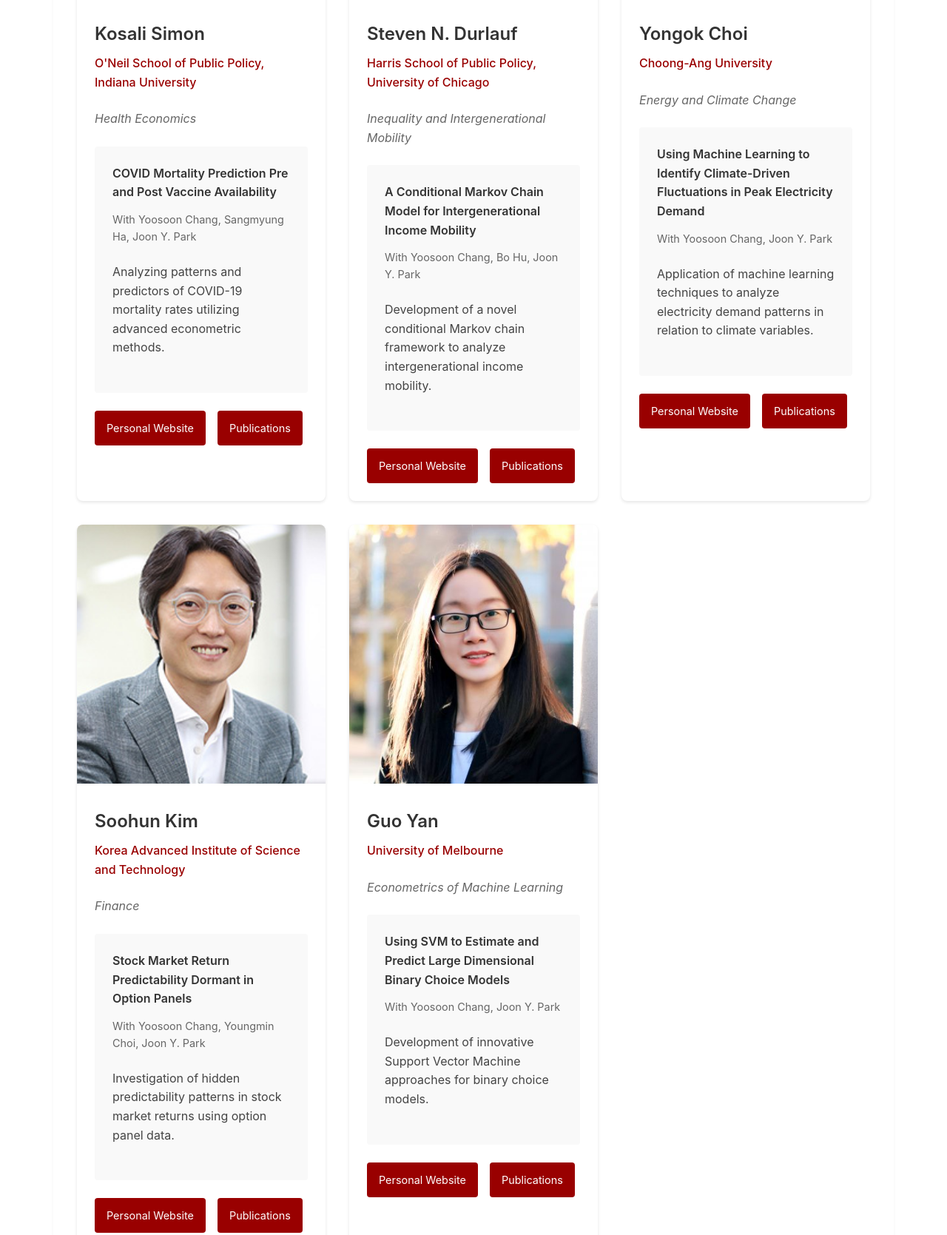
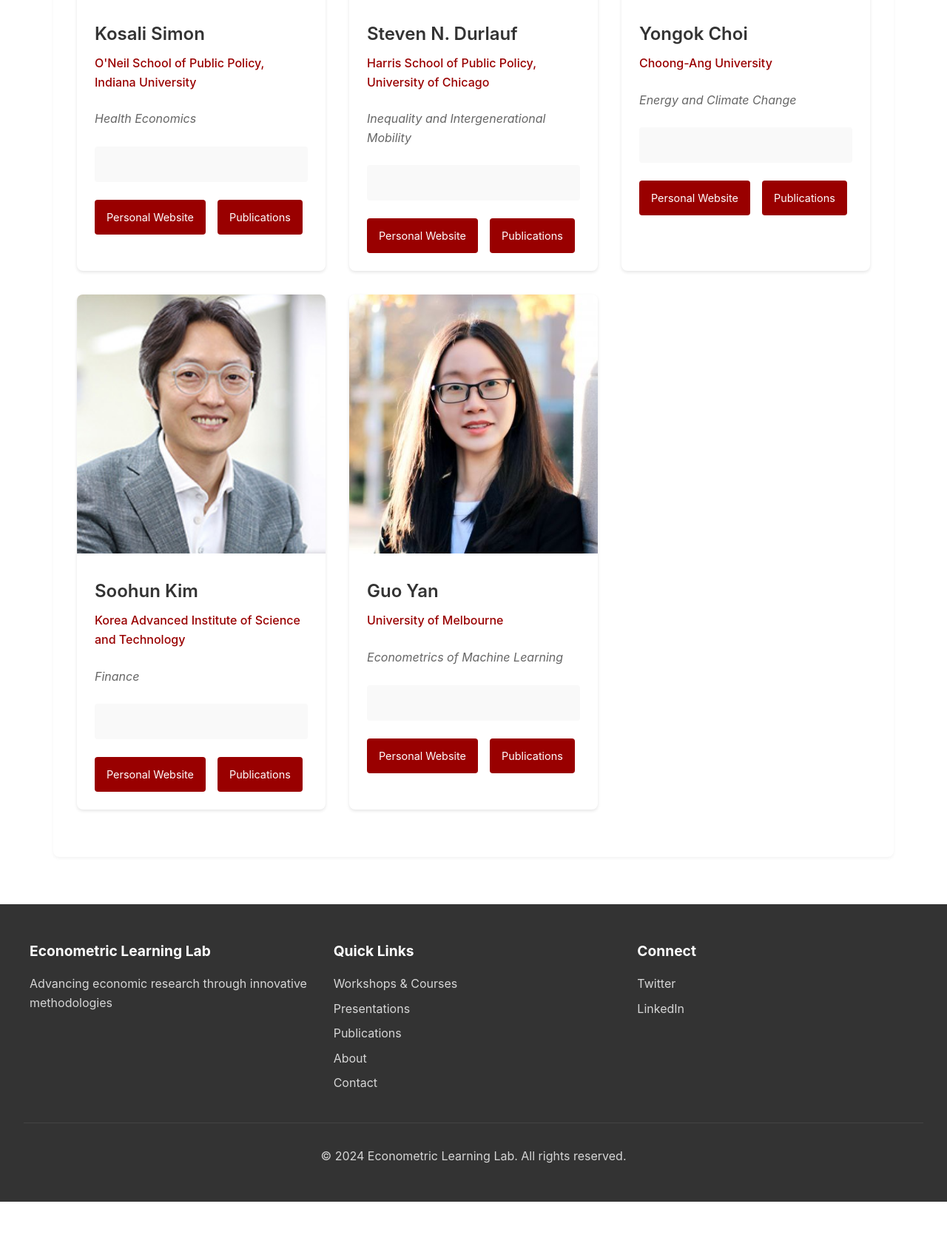
Before and after one commit to elltest2025/elltest2025.github.io, a plain HTML site: page collaborators.html in a window 1280 px wide. Shown: the part 707-2376 px from the top of the page at 74% size. After the commit the page ends 2331 px from the top, so only its background shows below. Drawn offline with Linux system fonts and the light colour scheme.

Commit message:
Update collaborators.html

```diff
--- a/collaborators.html
+++ b/collaborators.html
@@ -162,9 +162,6 @@
                         </p>
                         <p class="person-specialty">Health Economics</p>
                         <div class="project-details">
-                            <h4 class="project-title">COVID Mortality Prediction Pre and Post Vaccine Availability</h4>
-                            <p class="project-collaborators">With Yoosoon Chang, Sangmyung Ha, Joon Y. Park</p>
-                            <p class="project-description">Analyzing patterns and predictors of COVID-19 mortality rates utilizing advanced econometric methods.</p>
                         </div>
                         <div class="person-links">
                             <a href="#" class="person-link">Personal Website</a>
@@ -183,9 +180,6 @@
                         </p>
                         <p class="person-specialty">Inequality and Intergenerational Mobility</p>
                         <div class="project-details">
-                            <h4 class="project-title">A Conditional Markov Chain Model for Intergenerational Income Mobility</h4>
-                            <p class="project-collaborators">With Yoosoon Chang, Bo Hu, Joon Y. Park</p>
-                            <p class="project-description">Development of a novel conditional Markov chain framework to analyze intergenerational income mobility.</p>
                         </div>
                         <div class="person-links">
                             <a href="#" class="person-link">Personal Website</a>
@@ -204,9 +198,6 @@
                         </p>
                         <p class="person-specialty">Energy and Climate Change</p>
                         <div class="project-details">
-                            <h4 class="project-title">Using Machine Learning to Identify Climate-Driven Fluctuations in Peak Electricity Demand</h4>
-                            <p class="project-collaborators">With Yoosoon Chang, Joon Y. Park</p>
-                            <p class="project-description">Application of machine learning techniques to analyze electricity demand patterns in relation to climate variables.</p>
                         </div>
                         <div class="person-links">
                             <a href="#" class="person-link">Personal Website</a>
@@ -225,9 +216,6 @@
                         </p>
                         <p class="person-specialty">Finance</p>
                         <div class="project-details">
-                            <h4 class="project-title">Stock Market Return Predictability Dormant in Option Panels</h4>
-                            <p class="project-collaborators">With Yoosoon Chang, Youngmin Choi, Joon Y. Park</p>
-                            <p class="project-description">Investigation of hidden predictability patterns in stock market returns using option panel data.</p>
                         </div>
                         <div class="person-links">
                             <a href="#" class="person-link">Personal Website</a>
@@ -246,9 +234,6 @@
                         </p>
                         <p class="person-specialty">Econometrics of Machine Learning</p>
                         <div class="project-details">
-                            <h4 class="project-title">Using SVM to Estimate and Predict Large Dimensional Binary Choice Models</h4>
-                            <p class="project-collaborators">With Yoosoon Chang, Joon Y. Park</p>
-                            <p class="project-description">Development of innovative Support Vector Machine approaches for binary choice models.</p>
                         </div>
                         <div class="person-links">
                             <a href="#" class="person-link">Personal Website</a>
```
